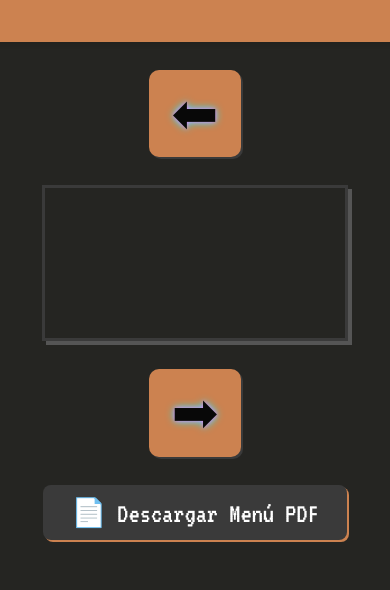
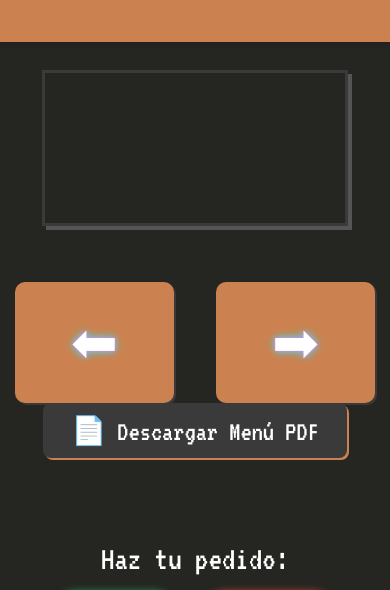
Before and after one commit to Karolart/DmontsFoodRest, a plain HTML site: page index.html in a window 390 px wide. Shown: the part 236-826 px from the top of the page. Drawn offline with Linux system fonts and the light colour scheme; a script that the page names is missing.

Commit message:
menu complete

```diff
--- a/index.html
+++ b/index.html
@@ -18,8 +18,11 @@
 
     <main>
         <div class="pdf-viewer">
+            <canvas id="pdfCanvas"></canvas>
+        </div>
+
+        <div class="controls">
             <button id="prevBtn" class="nav-btn">⬅</button>
-            <canvas id="pdfCanvas"></canvas>
             <button id="nextBtn" class="nav-btn">➡</button>
         </div>
 
--- a/style.css
+++ b/style.css
@@ -165,16 +165,52 @@ canvas {
 /* Responsive: columnas en móviles */
 @media (max-width: 600px) {
   .pdf-viewer {
-    flex-direction: column;
-  }
+  display: flex;
+  align-items: center;
+  justify-content: center;
+  margin: 1em;
+  gap: 1em;
+  flex-wrap: wrap;
+  flex-direction: column;
+}
 
+.controls {
+  display: flex;
+  justify-content: center;
+  gap: 1.5em;
+  margin-top: 1em;
+}
+
+.nav-btn, .controls button {
+  background: #cc8250;
+  border: none;
+  padding: 0.5em 1em;
+  font-size: 2em;
+  cursor: pointer;
+  border-radius: 10px;
+  box-shadow: 2px 2px 0 #3a3a3a;
+  transition: transform 0.1s ease;
+  color: #fff;
+  text-shadow: 0 0 4px #ff77ff, 0 0 8px #00ffff;
+}
+
+.nav-btn:hover {
+  transform: scale(1.1);
+}
+
+@media (max-width: 600px) {
   .nav-btn {
-    font-size: 2em;
-    padding: 0.2em 0.4em;
+    font-size: 1.6em;
+    padding: 0.4em 0.8em;
   }
 
   canvas {
     max-width: 95vw;
+  }
+
+  .controls {
+    flex-direction: row;
+    margin-top: 1em;
   }
 }
 
```
